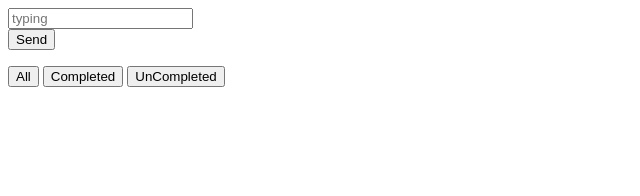
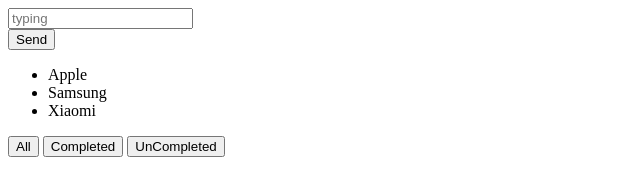
Before and after one commit to fatkhullayevsadulloxon/test-f4, a plain HTML site: page index.html in a window 1280 px wide. Shown: the whole page, without its empty margins (0-640 px from the left). Drawn offline with Linux system fonts and the light colour scheme.

Commit message:
list item added

```diff
--- a/index.html
+++ b/index.html
@@ -14,7 +14,9 @@
         <button>Send</button>
     </form>
     <ul class="list">
-
+        <li>Apple</li>
+        <li>Samsung</li>
+        <li>Xiaomi</li>
     </ul>
         <button class="all-btn">All <span class="all"></span></button>
         <button class="completed-btn">Completed <span class="completed"></span></button>
```
